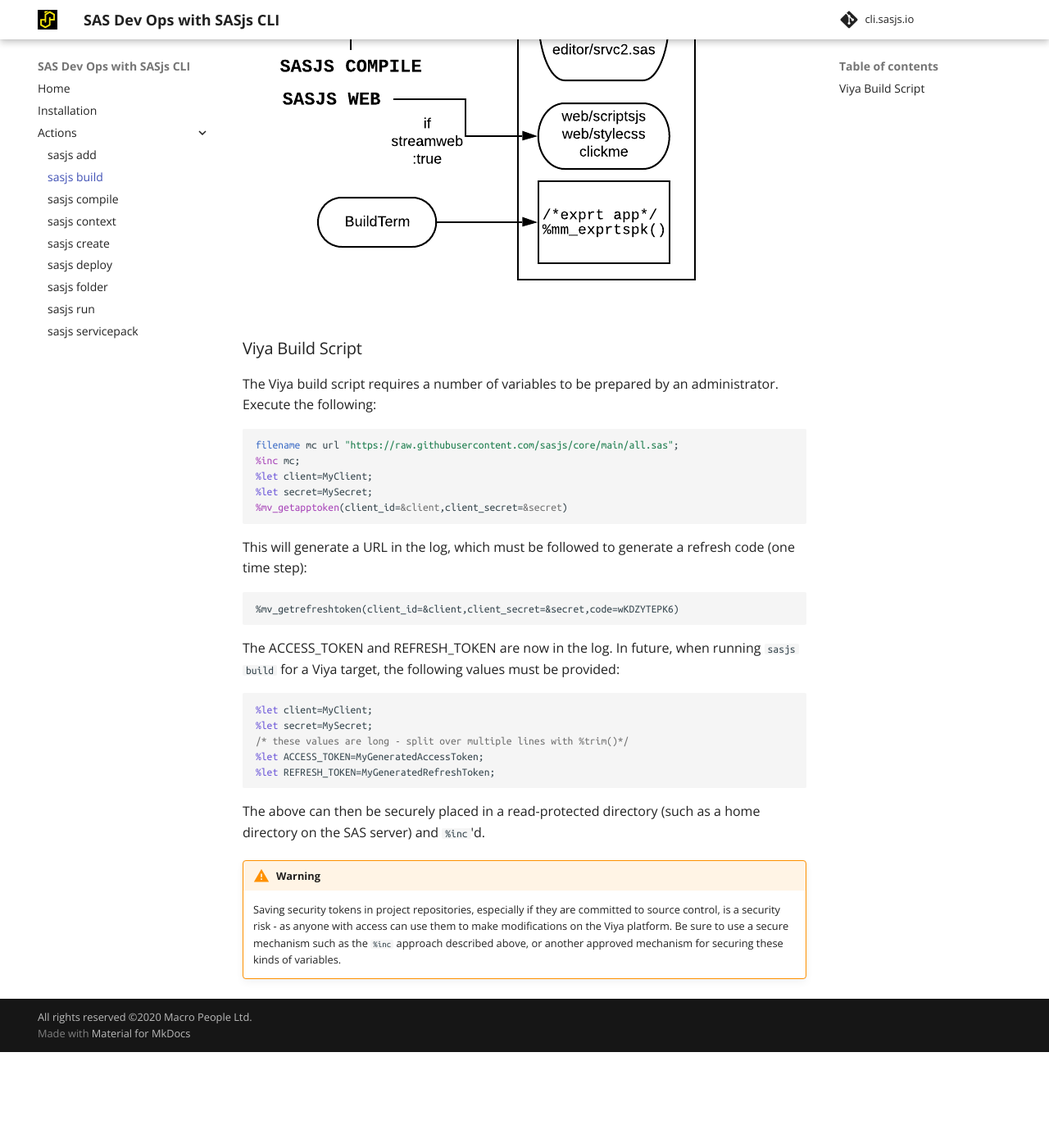
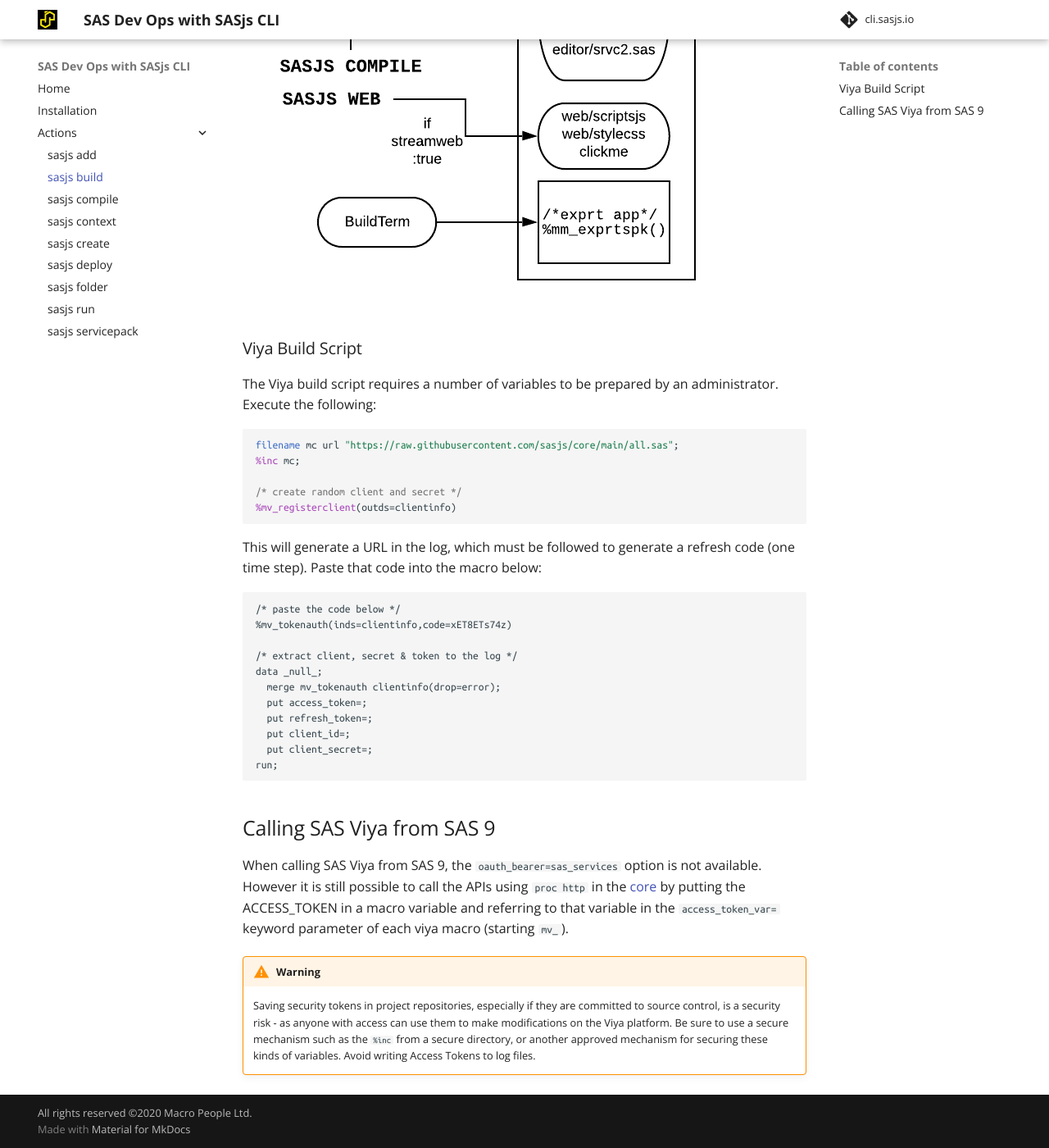
Before and after one commit to sasjs/cli.sasjs.io, an MkDocs documentation site: the page built from docs/build.md, in a window 1280 px wide and 1400 px high, scrolled down 957 px. Shown: the whole window at 82% size. Built offline with MkDocs 1.6.1 and Material for MkDocs 9.7.7, drawn with Linux system fonts in a browser that asks for light colours; before the commit the page ends 2240 px from its top, so only the background shows below that.

Commit message:
core: update

````diff
--- a/docs/build.md
+++ b/docs/build.md
@@ -20,27 +20,32 @@
 ```sas
 filename mc url "https://raw.githubusercontent.com/sasjs/core/main/all.sas";
 %inc mc;
-%let client=MyClient;
-%let secret=MySecret;
-%mv_getapptoken(client_id=&client,client_secret=&secret)
+
+/* create random client and secret */
+%mv_registerclient(outds=clientinfo)
 ```
-This will generate a URL in the log, which must be followed to generate a refresh code (one time step):
+
+This will generate a URL in the log, which must be followed to generate a refresh code (one time step).  Paste that code into the macro below:
 
 ```
-%mv_getrefreshtoken(client_id=&client,client_secret=&secret,code=wKDZYTEPK6)
+/* paste the code below */
+%mv_tokenauth(inds=clientinfo,code=xET8ETs74z)
+
+/* extract client, secret & token to the log */
+data _null_;
+  merge mv_tokenauth clientinfo(drop=error);
+  put access_token=;
+  put refresh_token=;
+  put client_id=;
+  put client_secret=;
+run;
+
 ```
 
-The ACCESS_TOKEN and REFRESH_TOKEN are now in the log.  In future, when running `sasjs build` for a Viya target, the following values must be provided:
+## Calling SAS Viya from SAS 9
 
-```sas
-%let client=MyClient;
-%let secret=MySecret;
-/* these values are long - split over multiple lines with %trim()*/
-%let ACCESS_TOKEN=MyGeneratedAccessToken;
-%let REFRESH_TOKEN=MyGeneratedRefreshToken;
-```
+When calling SAS Viya from SAS 9, the `oauth_bearer=sas_services` option is not available.  However it is still possible to call the APIs using `proc http` in the [core](https://core.sasjs.io) by putting the ACCESS_TOKEN in a macro variable and referring to that variable in the `access_token_var=` keyword parameter of each viya macro (starting `mv_`).
 
-The above can then be securely placed in a read-protected directory (such as a home directory on the SAS server) and `%inc`'d.
 
 !!! Warning
-    Saving security tokens in project repositories, especially if they are committed to source control, is a security risk - as anyone with access can use them to make modifications on the Viya platform.  Be sure to use a secure mechanism such as the `%inc` approach described above, or another approved mechanism for securing these kinds of variables.
+    Saving security tokens in project repositories, especially if they are committed to source control, is a security risk - as anyone with access can use them to make modifications on the Viya platform.  Be sure to use a secure mechanism such as the `%inc` from a secure directory, or another approved mechanism for securing these kinds of variables.  Avoid writing Access Tokens to log files.
````
